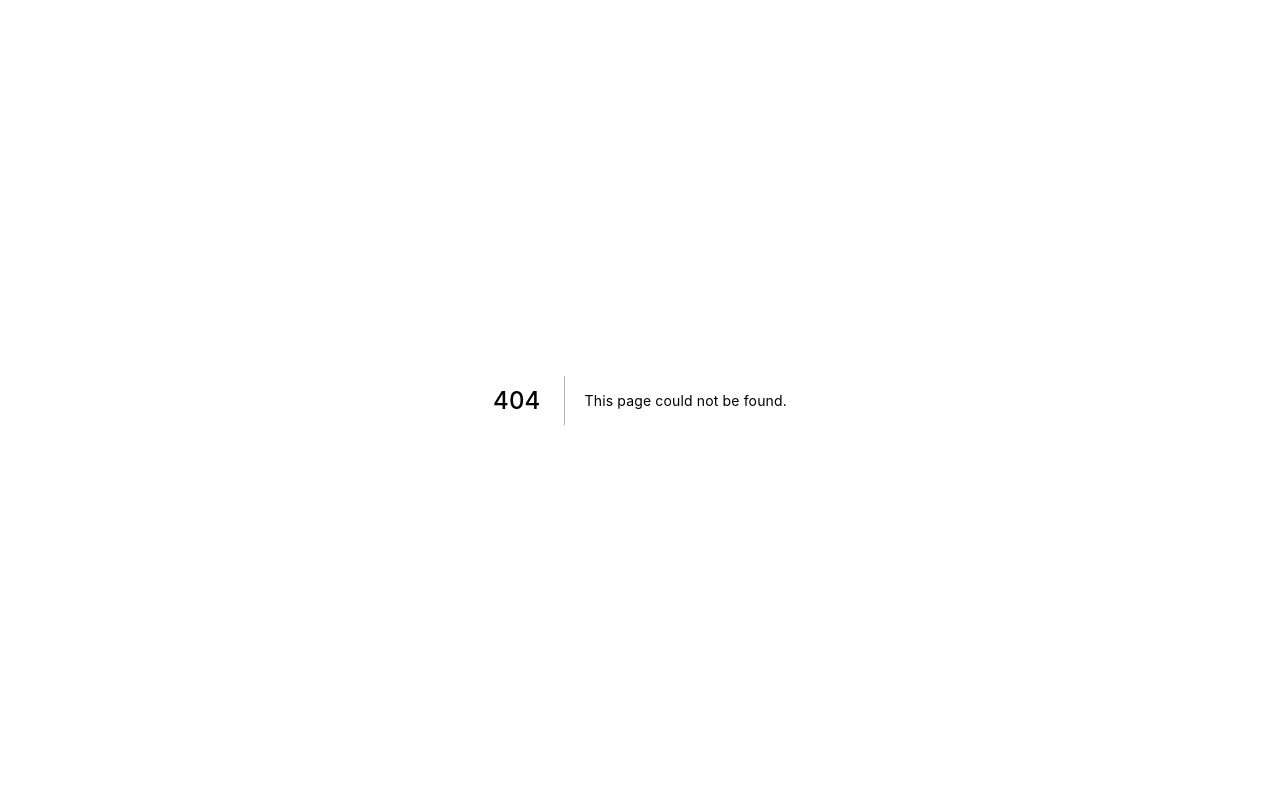
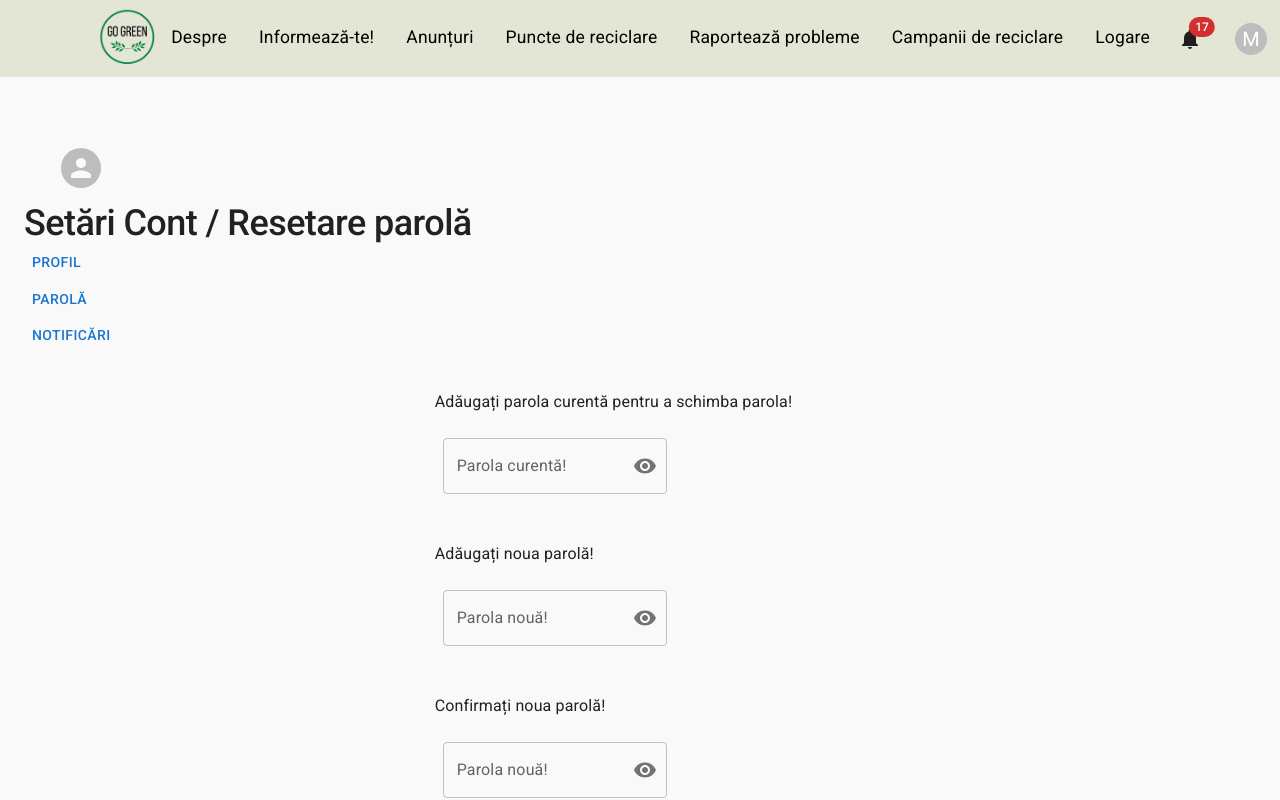
Before and after one commit to Sami2105/Frontend-Team2, a Next.js app in the folder reciclare/: page /ResetareParola in a window 1280 px wide. Before the commit this address had no page. Shown: the top 800 px of the page. Built offline with nearby package versions, Linux system fonts and the light colour scheme.

Commit message:
creare pagina pentru resetare parola

```diff
--- /dev/null
+++ b/reciclare/pages/ResetareParola.js
@@ -0,0 +1,203 @@
+import Layout from "components/layout/Layout";
+import Button from '@mui/material/Button';
+import Stack from '@mui/material/Stack';
+import MenuItem from '@mui/material/MenuItem';
+
+import * as React from 'react';
+import IconButton from '@mui/material/IconButton';
+import OutlinedInput from '@mui/material/OutlinedInput';
+import InputLabel from '@mui/material/InputLabel';
+import InputAdornment from '@mui/material/InputAdornment';
+import FormControl from '@mui/material/FormControl';
+import Visibility from '@mui/icons-material/Visibility';
+import VisibilityOff from '@mui/icons-material/VisibilityOff';
+
+
+import { Container, Grid, Typography, Avatar } from "@material-ui/core";
+import { makeStyles } from "@material-ui/core/styles";
+
+
+const useStyles = makeStyles((theme) => ({
+  snsIcon: {
+    width: "30px",
+    height: "30px",
+
+    [theme.breakpoints.down("xs")]: {
+      width: "25px",
+      height: "25px",
+    },
+    "&:hover": {
+      color: theme.palette.info.main,
+    },
+  },
+
+}));
+
+const ResetareParola = () => {
+  const classes = useStyles();
+
+  const [values, setValues] = React.useState({
+    amount: '',
+    password: '',
+    weight: '',
+    weightRange: '',
+    showPassword: false,
+  });
+
+  const handleChange = (prop) => (event) => {
+    setValues({ ...values, [prop]: event.target.value });
+  };
+
+  const handleClickShowPassword = () => {
+    setValues({
+      ...values,
+      showPassword: !values.showPassword,
+    });
+  };
+
+  const handleMouseDownPassword = (event) => {
+    event.preventDefault();
+  };
+
+  // use your picture
+
+  return (
+    <Layout
+      // type your page title and page description.
+      title=" Resetare parolă "
+    >
+      <Container maxWidth="lg">
+        <Grid container direction="column" >
+          <Grid item>
+
+
+          <Typography variant="h1" align="left"  gutterBottom>
+            <MenuItem style={{ margin: "0.5em 1.3em" }}>
+              <Avatar />
+            </MenuItem>
+            Setări Cont  /   Resetare parolă
+            <br/>
+            <Typography variant="h2" align="left">
+            <Button href="SetariProfil">Profil
+            </Button>
+            </Typography>
+            <Typography variant="h2" align="left">
+            <Button href="ResetareParola">Parolă</Button>
+            </Typography>
+            <Typography variant="h2" align="left">
+            <Button href="SetariNotificari">Notificări</Button>
+            </Typography>
+            </Typography>
+
+          </Grid>
+          <Grid item container  alignItems="center">
+            <Grid
+              item
+              container
+              md={4}
+              direction="column"
+              alignItems="center"
+
+            >
+
+            </Grid>
+            <Grid item container md={8}>
+              <Typography variant="body1">
+                <br />
+                Adăugați parola curentă pentru a schimba parola!
+                <p> <FormControl sx={{ m: 1, width: '25ch' }} variant="outlined">
+                      <InputLabel htmlFor="outlined-adornment-password">Parola curentă!</InputLabel>
+                      <OutlinedInput
+                        id="outlined-adornment-password"
+                        type={values.showPassword ? 'text' : 'password'}
+                        value={values.password}
+                        onChange={handleChange('password')}
+                        endAdornment={
+                      <InputAdornment position="end">
+                      <IconButton
+                        aria-label="toggle password visibility"
+                        onClick={handleClickShowPassword}
+                        onMouseDown={handleMouseDownPassword}
+                         edge="end"
+                     >
+                  {values.showPassword ? <VisibilityOff /> : <Visibility />}
+                      </IconButton>
+                      </InputAdornment>
+                     }
+                        label="Parola curentă!"
+                      />
+                    </FormControl></p>
+
+              <Typography variant="body1">
+                <br />
+                Adăugați noua parolă!
+                <p> <FormControl sx={{ m: 1, width: '25ch' }} variant="outlined">
+                      <InputLabel htmlFor="outlined-adornment-password">Parola nouă!</InputLabel>
+                      <OutlinedInput
+                        id="outlined-adornment-password"
+                        type={values.showPassword ? 'text' : 'password'}
+                        value={values.password}
+                        onChange={handleChange('password')}
+                        endAdornment={
+                      <InputAdornment position="end">
+                      <IconButton
+                        aria-label="toggle password visibility"
+                        onClick={handleClickShowPassword}
+                        onMouseDown={handleMouseDownPassword}
+                         edge="end"
+                     >
+                  {values.showPassword ? <VisibilityOff /> : <Visibility />}
+                      </IconButton>
+                      </InputAdornment>
+                     }
+                        label="Parola nouă!"
+                      />
+                    </FormControl></p>
+              </Typography>
+
+              <Typography variant="body1">
+                <br />
+                Confirmați noua parolă!
+                <p> <FormControl sx={{ m: 1, width: '25ch' }} variant="outlined">
+                      <InputLabel htmlFor="outlined-adornment-password">Parola nouă!</InputLabel>
+                      <OutlinedInput
+                        id="outlined-adornment-password"
+                        type={values.showPassword ? 'text' : 'password'}
+                        value={values.password}
+                        onChange={handleChange('password')}
+                        endAdornment={
+                      <InputAdornment position="end">
+                      <IconButton
+                        aria-label="toggle password visibility"
+                        onClick={handleClickShowPassword}
+                        onMouseDown={handleMouseDownPassword}
+                         edge="end"
+                     >
+                  {values.showPassword ? <VisibilityOff /> : <Visibility />}
+                      </IconButton>
+                      </InputAdornment>
+                     }
+                        label="Parola nouă!"
+                      />
+                    </FormControl></p>
+              </Typography>
+              <br />
+              <Stack direction="row" spacing={12}>
+              <Button variant="contained">
+                Anulează
+              </Button>
+              <Button variant="contained">
+                Salvează
+              </Button>
+              </Stack>
+
+              </Typography>
+            </Grid>
+          </Grid>
+        </Grid>
+      </Container>
+    </Layout>
+  );
+};
+
+export default ResetareParola;
```
